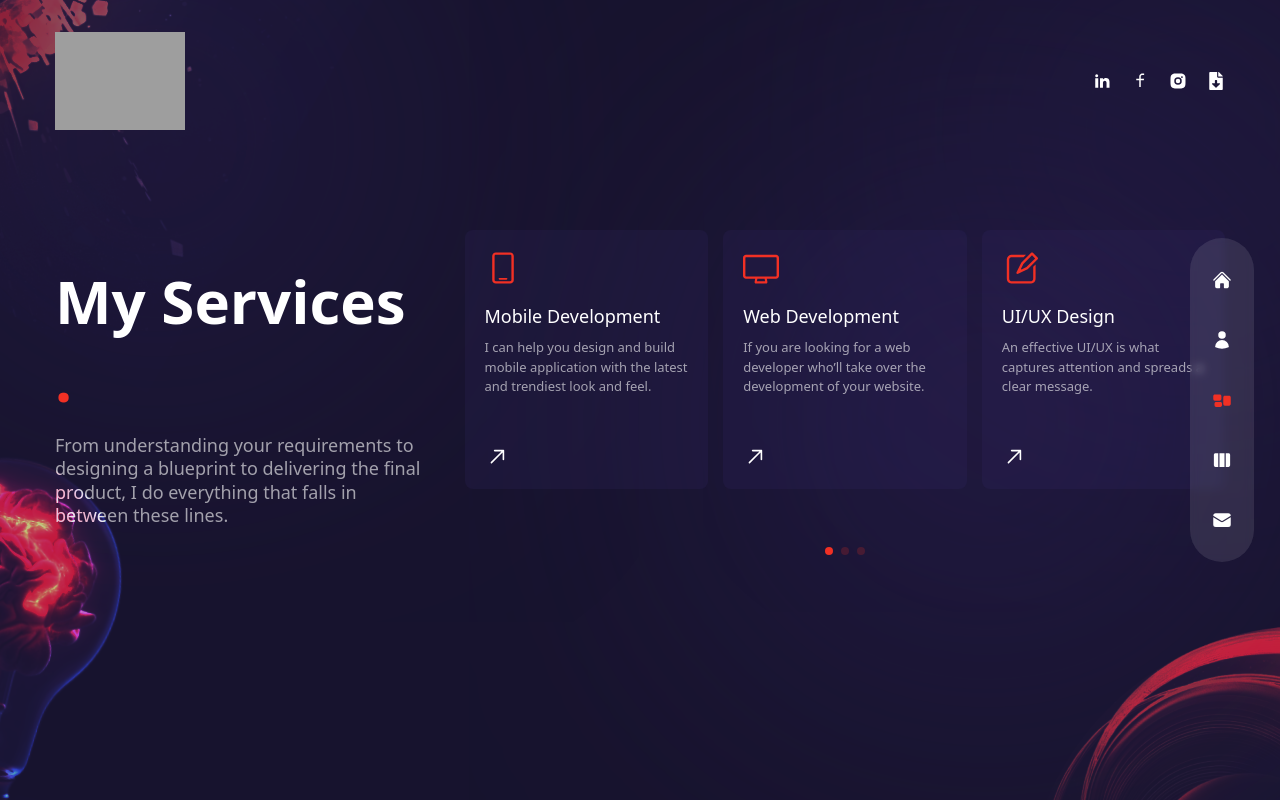
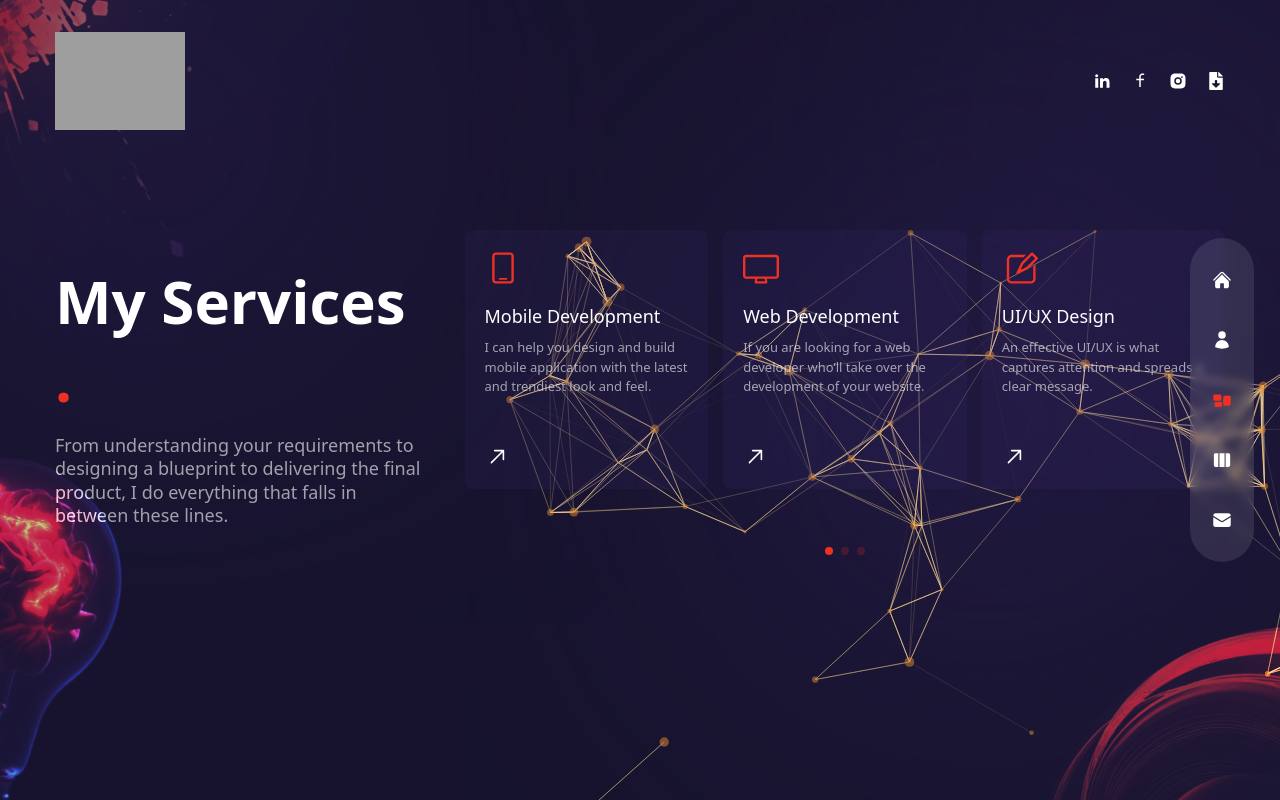
Before and after one commit to JrmhVlnc02/JeremiahV-Portfolio, a Next.js app: page /services in a window 1280 px wide. Built offline with nearby package versions, Linux system fonts and the light colour scheme; grey boxes are pictures that could not be loaded.

Commit message:
update particles

```diff
--- a/pages/about/index.js
+++ b/pages/about/index.js
@@ -1,5 +1,7 @@
 import React, {useState} from 'react';
 
+
+import ParticlesContainer from '../../components/ParticlesContainer';
 
 // icons
 import {
@@ -147,9 +149,11 @@
 
         <Avatar />
 
+
       </motion.div>
       <div className='container mx-auto mt-10 h-full flex flex-col items-center xl:flex-row gap-x-6'>
         <div className='flex-1 flex flex-col justify-center'>
+
           <motion.h2 variants={fadeIn('right', 0.2)} initial='hidden' animate='show' exit='hidden' className='h1 mb-1'>About<span className='text-accent'>.</span>
           </motion.h2>
           <motion.p variants={fadeIn('right', 0.4)} initial='hidden' animate='show' exit='hidden' className='h4 max-w-[500px] mx-auto xl:mx-0 mb-2 xl:mb-12 px-2 xl:px-0'>
@@ -157,6 +161,7 @@
           </motion.p>
 
         </div>
+
         <motion.div variants={fadeIn('left', 0.8)} initial='hidden' animate='show' exit='hidden' className='flex flex-col w-full xl:max-w-[48%] h-[480px]'>
           <div className='h4x flex gap-x-4 xl:gap-x-8 mx-auto xl:mx-0 mb-1'>
 
@@ -175,7 +180,11 @@
               );
           })}
           </div>
+
+
           <div className='py-2 xl:py-6 flex flex-col gap-y-2 xl:gap-y-4 items-center xl:items-start'>
+            {/* particles */}
+            <ParticlesContainer/>
             {aboutData[index].info.map((item, itemIndex) =>{
               return (
                 <div key={itemIndex} className='flex-1 flex flex-col md:flex-row max-w-max gap-x-2 items-center text-white/60'>
@@ -199,6 +208,7 @@
           </div>
         </motion.div>
       </div>
+
     </div>
   );
 };
--- a/pages/contact/index.js
+++ b/pages/contact/index.js
@@ -10,6 +10,7 @@
 //variants
 import { fadeIn } from "../../variants";
 
+import ParticlesContainer from '../../components/ParticlesContainer';
 
 const Contact = () => {
 
@@ -31,9 +32,12 @@
   return (
 
     <div className="h-full bg-primary/30 ">
+
       <div className="container mx-auto py-32 text-center xl:text-left flex items-center justify-center h-full">
         <div className="flex flex-col w-full max-w-[700px]">
           {/* text */}
+          {/* particles */}
+            <ParticlesContainer/>
           <h2 className="h1 text-center mb-2 mt-2">
             Let&apos;s <span className="text-accent">connect.</span>
           </h2>
--- a/pages/services/index.js
+++ b/pages/services/index.js
@@ -8,6 +8,9 @@
 //framer motion
 import {motion} from 'framer-motion';
 import { fadeIn } from '../../variants';
+
+
+import ParticlesContainer from '../../components/ParticlesContainer';
 
 const Services = () => {
   return (
@@ -26,6 +29,8 @@
           </div>
 
         <motion.div variants={fadeIn('down', 0.6)} initial='hidden' animate='show' exit='hidden' className='w-full xl:max-w-[65%]'>
+        {/* particles */}
+        <ParticlesContainer/>
         {/* slider */}
         <ServiceSlider/>
 
--- a/pages/work/index.js
+++ b/pages/work/index.js
@@ -4,6 +4,8 @@
 import WorkSlider from '../../components/WorkSlider';
 import Bulb from '../../components/Bulb';
 import Circles from '../../components/Circles';
+
+import ParticlesContainer from '../../components/ParticlesContainer';
 
 //framer motion
 import {motion} from 'framer-motion';
@@ -26,6 +28,8 @@
           </div>
 
         <motion.div variants={fadeIn('down', 0.6)} initial='hidden' animate='show' exit='hidden' className='w-full xl:max-w-[65%]'>
+        {/* particles */}
+            <ParticlesContainer/>
         {/* slider */}
         <WorkSlider/>
 
```
